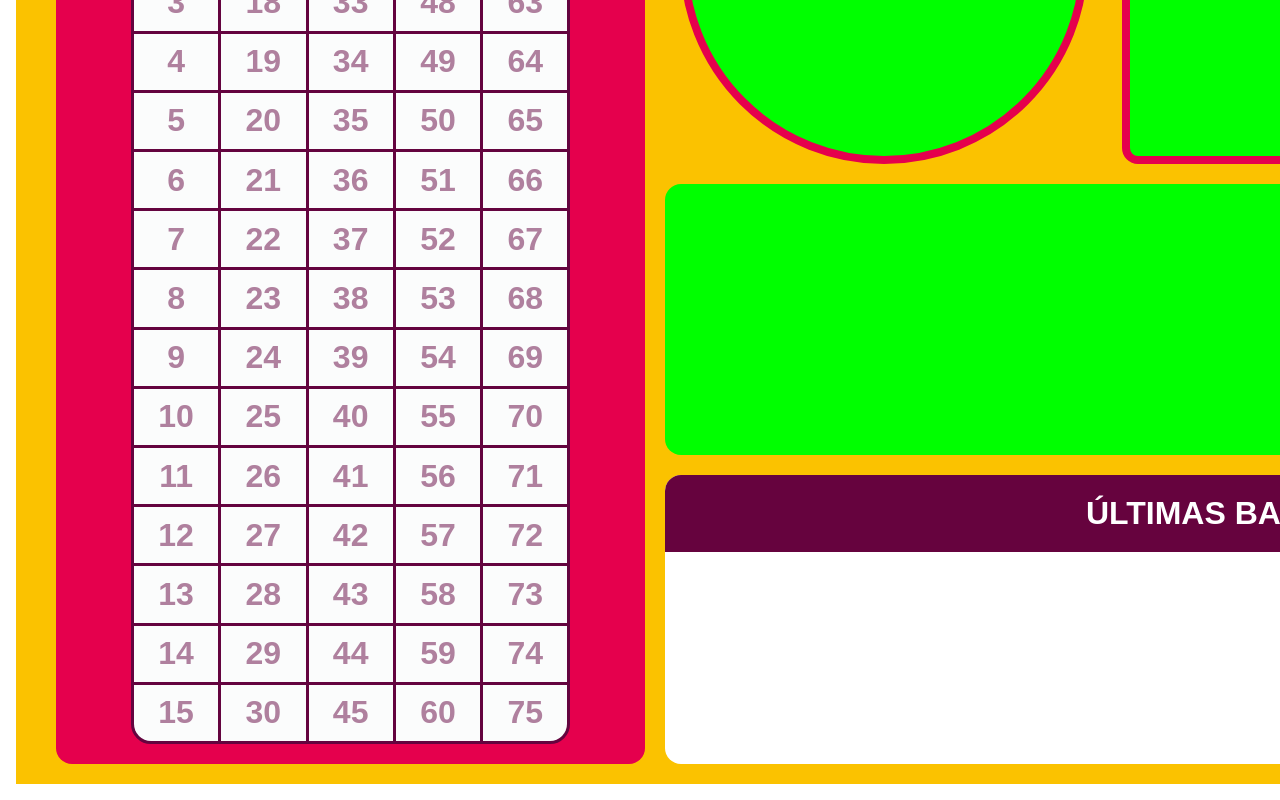
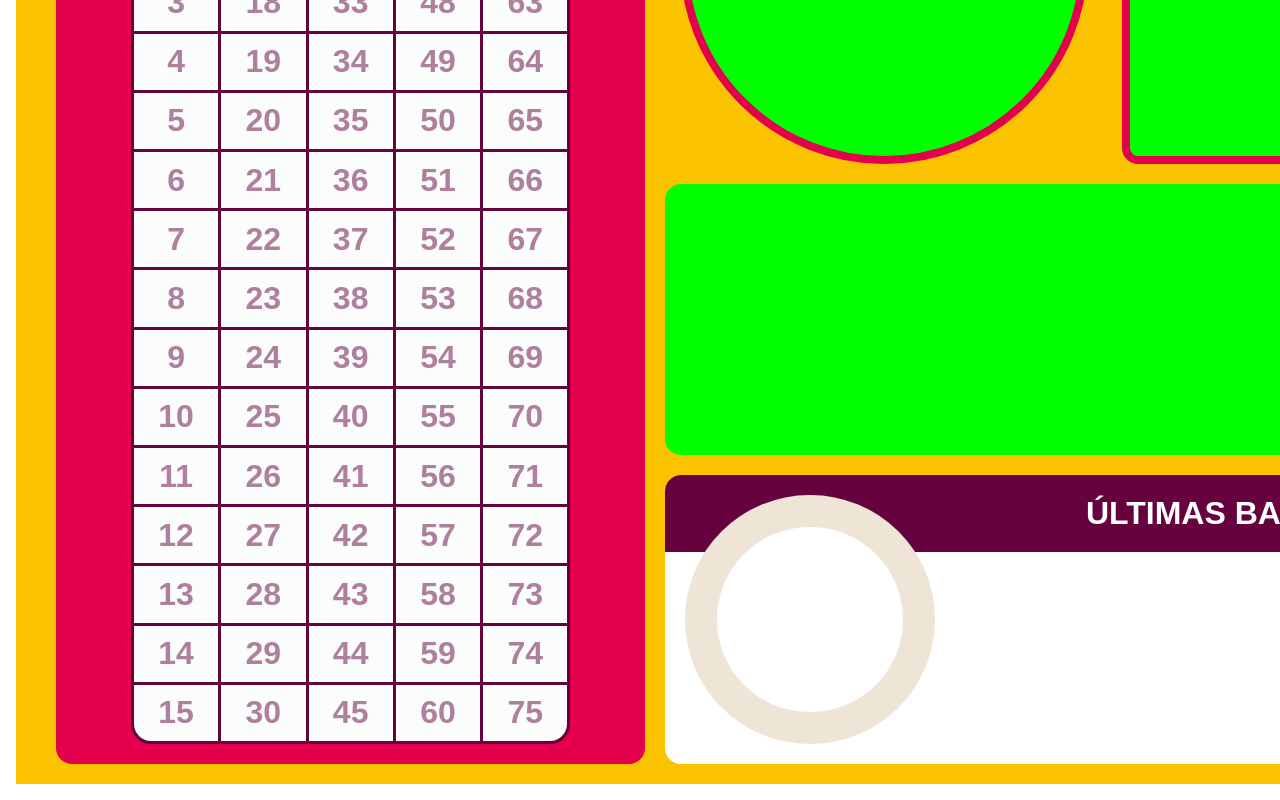
Before and after one commit to rogerlennon88/bingo-game-basic-vue, a Vue app: page /views/main-obs-fullhd in a window 1280 px wide. Shown: the part 280-1080 px from the top of the page. Built offline with nearby package versions, Linux system fonts and the light colour scheme; no server answers.

Commit message:
Implementacion de la vista LastNumberView dentro de la seccion 'score' de MainObsFullHdView, con estilos y funcionalidad

```diff
--- /dev/null
+++ b/src/assets/view-styles/main-obs-fullhd/_last-number-mofv.css
@@ -0,0 +1,19 @@
+/* last-number-mofv-view */
+#last-number-mofv-view {
+  background-color: white;
+  color: rgb(25, 25, 112);
+  font-size: 10rem;
+  font-weight: var(--fw-bold);
+  padding: calc(var(--gap) * 2);
+  aspect-ratio: 1 / 1;
+  border: 32px solid rgba(233, 220, 201, 0.75);
+  border-radius: 100%;
+  display: flex;
+  justify-content: center;
+  align-items: center;
+}
+.ball {
+  display: flex;
+  align-items: center;
+  justify-content: center;
+}
--- a/src/assets/view-styles/main-obs-fullhd/general.css
+++ b/src/assets/view-styles/main-obs-fullhd/general.css
@@ -74,6 +74,7 @@
   background-color: rgb(255, 255, 255);
   padding: inherit;
   overflow: hidden;
+  position: relative;
 }
 #main-obs-fullhd-view .score .score--title {
   background-color: #66033E;
@@ -83,6 +84,16 @@
   text-align: right;
   padding: 20px;
 }
+#main-obs-fullhd-view .score .score--body {
+  padding: 20px;
+  display: grid;
+  grid-template-columns: repeat(5, 1fr);
+  position: absolute;
+  top: 0;
+  right: 0;
+  bottom: 0;
+  left: 0;
+}
 
 #main-obs-fullhd-view .ck {
   background-color: rgb(0, 255, 0);
--- a/src/assets/view-styles/main-obs-fullhd/main.css
+++ b/src/assets/view-styles/main-obs-fullhd/main.css
@@ -2,3 +2,4 @@
 
 @import "./general.css";
 @import "./_game-board-mofv.css";
+@import "./_last-number-mofv.css";
--- a/src/views/MainObsFullHdView.vue
+++ b/src/views/MainObsFullHdView.vue
@@ -40,7 +40,11 @@
       <section id="main-obs-fullhd--score">
         <div class="score">
           <h3 class="score--title">Últimas Balotas</h3>
-          <div class="score--body"></div>
+          <div class="score--body">
+            <div id="last-number-mofv-view" class="ball">
+              {{ lastNumber }}
+            </div>
+          </div>
         </div>
       </section>
     </section>
@@ -59,14 +63,19 @@
 <script setup>
 import { ref, onMounted, onUnmounted, computed } from "vue"
 import { useRoute } from "vue-router"
+import LastNumber from "../components/modules/LastNumber.vue"
 import "../assets/view-styles/main-obs-fullhd/main.css"
 
 const route = useRoute()
 
+const markedBalls = ref([])
+const lastNumber = computed(() => {
+  return markedBalls.value.length > 0 ? markedBalls.value[0] : ""
+})
+
 const letters = ["B", "I", "N", "G", "O"]
 const numbersPerColumn = 15
 const tableroData = ref([])
-const markedBalls = ref([])
 const animatingBalls = ref([])
 const animationDuration = 2000 // Duración de la animación en milisegundos
 const updateInterval = ref(null)
@@ -139,5 +148,4 @@ onUnmounted(() => {
 })
 </script>
 
-<style scoped>
-</style>
+<style scoped></style>
```
Also changed, not shown: data-game-board.json (+7 -1 lines).
